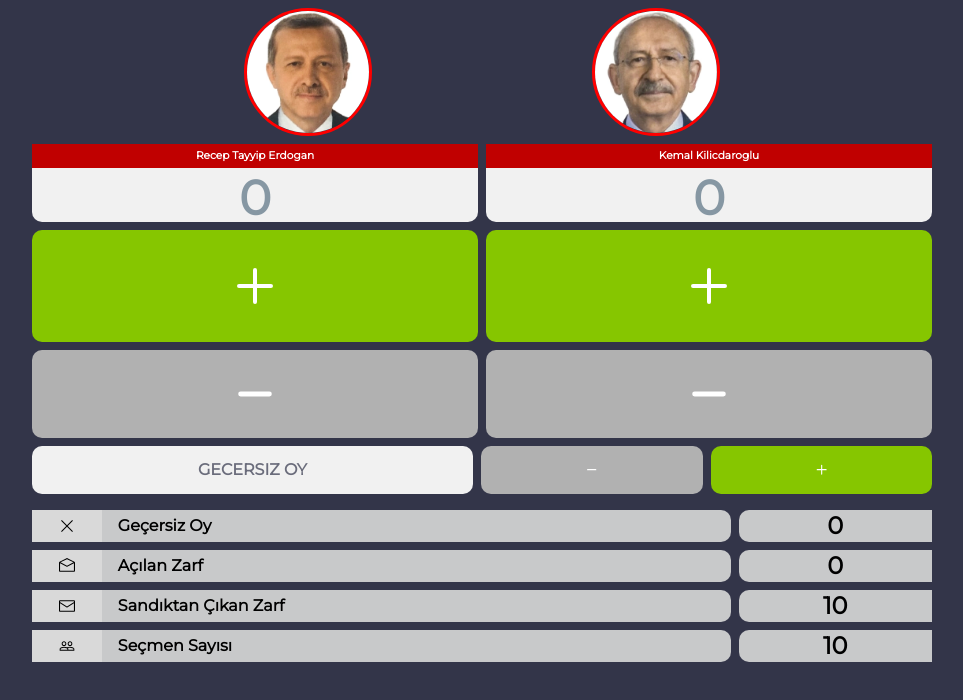
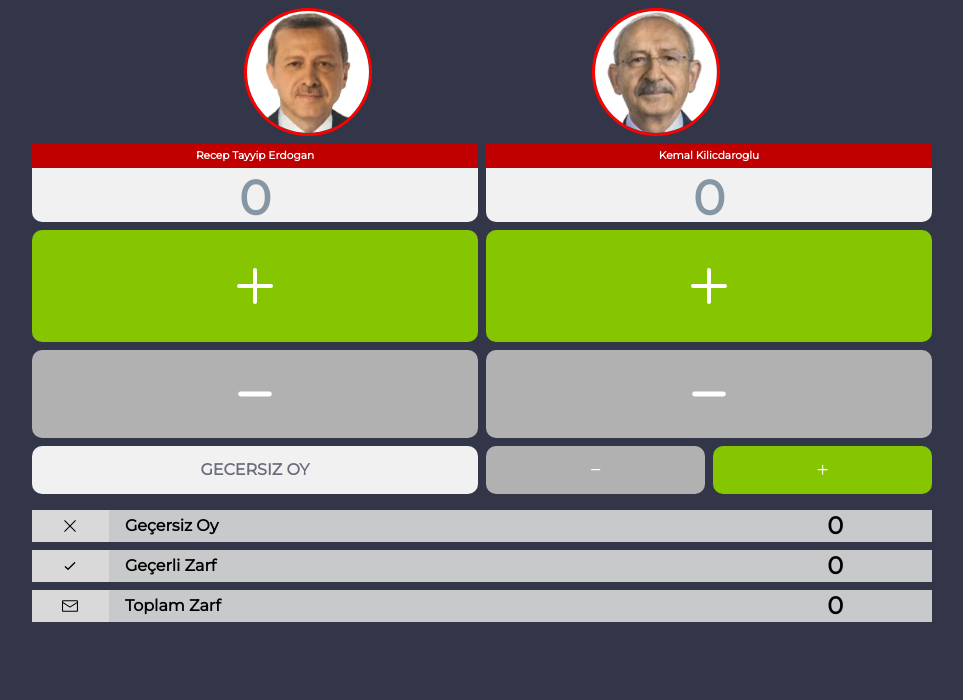
Before and after one commit to K2adir/oySay, a React (Vite) app: page / in a window 1280 px wide. Shown: the top 700 px of the page, without its empty margins (158-1121 px from the left). Built offline with nearby package versions, Linux system fonts and the light colour scheme.

Commit message:
css fixes for void

```diff
--- a/src/App.jsx
+++ b/src/App.jsx
@@ -3,6 +3,7 @@ import "./App.css";
 import Profile from "./components/Profile/Profile";
 import ProfileVoteAdd from "./components/ProfileVoteAdd/ProfileVoteAdd";
 import Scores from "./components/Scores/Scores";
+import VoidVote from "./components/VoidVote/VoidVote";
 import VoteCounter from "./components/VoteCounter/VoteCounter";
 import { VoteProvider } from "./context/VoteContext";
 
@@ -13,6 +14,7 @@ function App() {
         <Profile />
         <VoteCounter />
         <ProfileVoteAdd />
+        <VoidVote />
         <Scores />
       </VoteProvider>
     </div>
--- a/src/components/ProfileVoteAdd/ProfileVoteAdd.jsx
+++ b/src/components/ProfileVoteAdd/ProfileVoteAdd.jsx
@@ -48,32 +48,6 @@ const ProfileVoteAdd = () => {
         </button>
       </div>
       {/* // VOID */}
-
-      <div className="vote__void">
-        <div className="vote__void_text">
-          <h4>GECERSIZ OY</h4>
-        </div>
-        <div className="vote__void_buttons">
-          <button
-            className="void__minus_btn"
-            onClick={() => {
-              console.log(gecersizVotes);
-              setGecersizVotes(gecersizVotes === 0 ? 0 : gecersizVotes - 1);
-            }}
-          >
-            <HiMinus style={{ color: "white" }} />
-          </button>
-          <button
-            className="void__plus_btn"
-            onClick={() => {
-              console.log(gecersizVotes);
-              setGecersizVotes(gecersizVotes + 1);
-            }}
-          >
-            <HiOutlinePlus style={{ color: "white" }} />
-          </button>
-        </div>
-      </div>
     </>
   );
 };
--- a/src/components/ProfileVoteAdd/ProfileVoteAdd.scss
+++ b/src/components/ProfileVoteAdd/ProfileVoteAdd.scss
@@ -31,49 +31,3 @@
     background-color: #c00000;
   }
 }
-
-.vote__void {
-  display: flex;
-  margin-top: 0.5rem;
-  gap: 0.5rem;
-}
-
-.vote__void_text {
-  border-radius: 10px;
-  display: flex;
-  justify-content: center;
-  align-items: center;
-  background-color: #f1f1f1;
-  width: 49%;
-  height: 3rem;
-  color: #6a6c7b;
-}
-
-.vote__void_buttons {
-  display: flex;
-  flex: 2; /* buttons together take 2/4 of the available space */
-  justify-content: space-around;
-  width: 100%;
-  gap: 0.5rem;
-}
-
-.void__minus_btn,
-.void__plus_btn {
-  cursor: pointer;
-  display: flex;
-  justify-content: center;
-  align-items: center;
-  border-radius: 10px;
-
-  width: 100%;
-  height: 3rem;
-  border: none;
-}
-
-.void__minus_btn {
-  background-color: #b1b1b1;
-}
-
-.void__plus_btn {
-  background-color: #86c600;
-}
--- a/src/components/Scores/Scores.jsx
+++ b/src/components/Scores/Scores.jsx
@@ -2,13 +2,15 @@ import "./Scores.scss";
 import { RxCross1 } from "react-icons/rx";
 import { RxEnvelopeClosed } from "react-icons/rx";
 import { RxEnvelopeOpen } from "react-icons/rx";
+import { HiOutlineCheck } from "react-icons/hi";
+
 import { MdPeopleOutline } from "react-icons/md";
 import { VoteContext } from "../../context/VoteContext";
 import { useContext } from "react";
 import { HiTemplate } from "react-icons/hi";
 
 const Scores = () => {
-  const { gecersizVotes, setGecersizVotes, totalVotes } =
+  const { gecersizVotes, setGecersizVotes, totalVotes, validVotes } =
     useContext(VoteContext);
 
   return (
@@ -29,13 +31,13 @@ const Scores = () => {
         {/* /// */}
         <div className="scores__row">
           <div className="scores__icon">
-            <RxEnvelopeOpen />
+            <HiOutlineCheck />
           </div>
           <div className="scores__text">
-            <h4>Açılan Zarf</h4>
+            <h4>Geçerli Zarf</h4>
           </div>
           <div className="scores__result">
-            <h4>{totalVotes}</h4>
+            <h4>{validVotes}</h4>
           </div>
         </div>
         {/*  */}
@@ -45,15 +47,15 @@ const Scores = () => {
             <RxEnvelopeClosed />
           </div>
           <div className="scores__text">
-            <h4>Sandıktan Çıkan Zarf</h4>
+            <h4>Toplam Zarf</h4>
           </div>
           <div className="scores__result">
-            <h4>10</h4>
+            <h4>{totalVotes}</h4>
           </div>
         </div>
         {/*  */}
         {/*  */}
-        <div className="scores__row">
+        {/* <div className="scores__row">
           <div className="scores__icon">
             <MdPeopleOutline />
           </div>
@@ -63,7 +65,7 @@ const Scores = () => {
           <div className="scores__result">
             <h4>10</h4>
           </div>
-        </div>
+        </div> */}
         {/*  */}
         {/*  */}
       </div>
--- a/src/components/Scores/Scores.scss
+++ b/src/components/Scores/Scores.scss
@@ -17,7 +17,7 @@
       justify-content: center;
       align-items: center;
       height: 100%;
-      width: 10%;
+      width: 11%;
     }
 
     .scores__text {
@@ -27,7 +27,6 @@
       display: flex;
       justify-content: start;
       align-items: center;
-      border-radius: 0px 10px 10px 0px;
 
       h4 {
         margin-left: 1rem;
@@ -35,8 +34,8 @@
     }
 
     .scores__result {
-      border-radius: 10px 0px 0px 10px;
-      margin-left: 0.5rem;
+      //   border-radius: 10px 0px 0px 10px;
+      //   margin-left: 0.5rem;
       display: flex;
       justify-content: center;
       align-items: center;
--- /dev/null
+++ b/src/components/VoidVote/VoidVote.jsx
@@ -0,0 +1,41 @@
+import "./VoidVote.scss";
+import { VoteContext } from "../../context/VoteContext";
+import { useContext } from "react";
+
+import { HiOutlinePlus } from "react-icons/hi";
+import { HiMinus } from "react-icons/hi";
+
+const VoidVote = () => {
+  const { gecersizVotes, setGecersizVotes } = useContext(VoteContext);
+  return (
+    <div className="dashboard__container">
+      <div className="void__container">
+        <div className="void__text">
+          <h4>GECERSIZ OY</h4>
+        </div>
+        <div className="void__buttons">
+          <button
+            className="void__minus_btn"
+            onClick={() => {
+              console.log(gecersizVotes);
+              setGecersizVotes(gecersizVotes === 0 ? 0 : gecersizVotes - 1);
+            }}
+          >
+            <HiMinus style={{ color: "white" }} />
+          </button>
+          <button
+            className="void__plus_btn"
+            onClick={() => {
+              console.log(gecersizVotes);
+              setGecersizVotes(gecersizVotes + 1);
+            }}
+          >
+            <HiOutlinePlus style={{ color: "white" }} />
+          </button>
+        </div>
+      </div>
+    </div>
+  );
+};
+
+export default VoidVote;
--- /dev/null
+++ b/src/components/VoidVote/VoidVote.scss
@@ -0,0 +1,44 @@
+.void__container {
+  display: flex;
+  //   margin-top: 0.5rem;
+  gap: 0.5rem;
+  width: 100%;
+  .void__text {
+    border-radius: 10px;
+    display: flex;
+    justify-content: center;
+    align-items: center;
+    background-color: #f1f1f1;
+    width: 50%;
+    height: 3rem;
+    color: #6a6c7b;
+  }
+  .void__buttons {
+    display: flex;
+    width: 50%;
+    justify-content: space-around;
+    width: 50%;
+    gap: 0.5rem;
+  }
+}
+
+.void__minus_btn,
+.void__plus_btn {
+  cursor: pointer;
+  display: flex;
+  justify-content: center;
+  align-items: center;
+  border-radius: 10px;
+
+  width: 100%;
+  height: 3rem;
+  border: none;
+}
+
+.void__minus_btn {
+  background-color: #b1b1b1;
+}
+
+.void__plus_btn {
+  background-color: #86c600;
+}
--- a/src/context/VoteContext.jsx
+++ b/src/context/VoteContext.jsx
@@ -8,6 +8,7 @@ export const VoteProvider = ({ children }) => {
   const [gecersizVotes, setGecersizVotes] = useState(0);
 
   const totalVotes = recepVotes + kemalVotes + gecersizVotes;
+  const validVotes = recepVotes + kemalVotes;
 
   return (
     <VoteContext.Provider
@@ -19,6 +20,7 @@ export const VoteProvider = ({ children }) => {
         gecersizVotes,
         setGecersizVotes,
         totalVotes,
+        validVotes,
       }}
     >
       {children}
```
